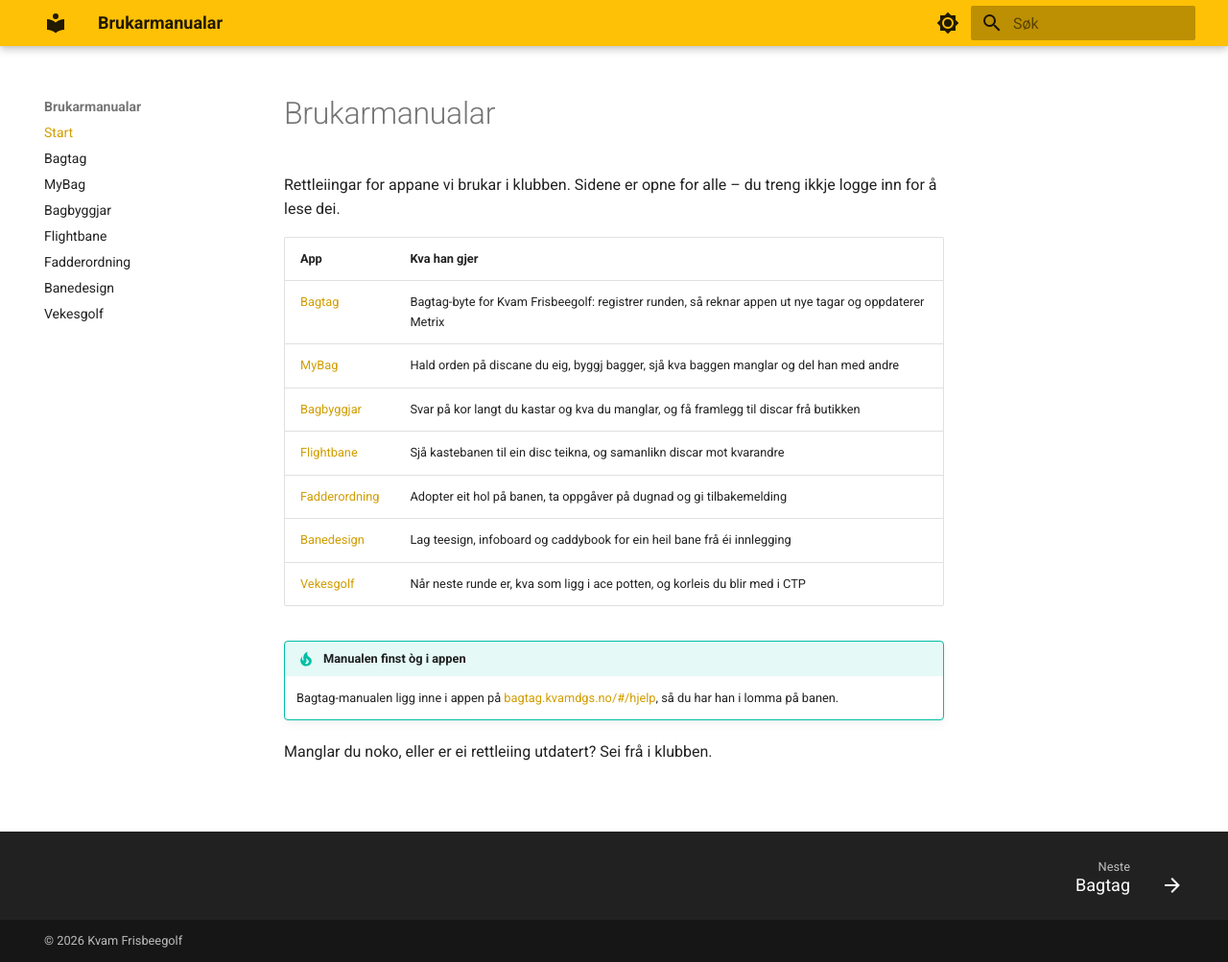
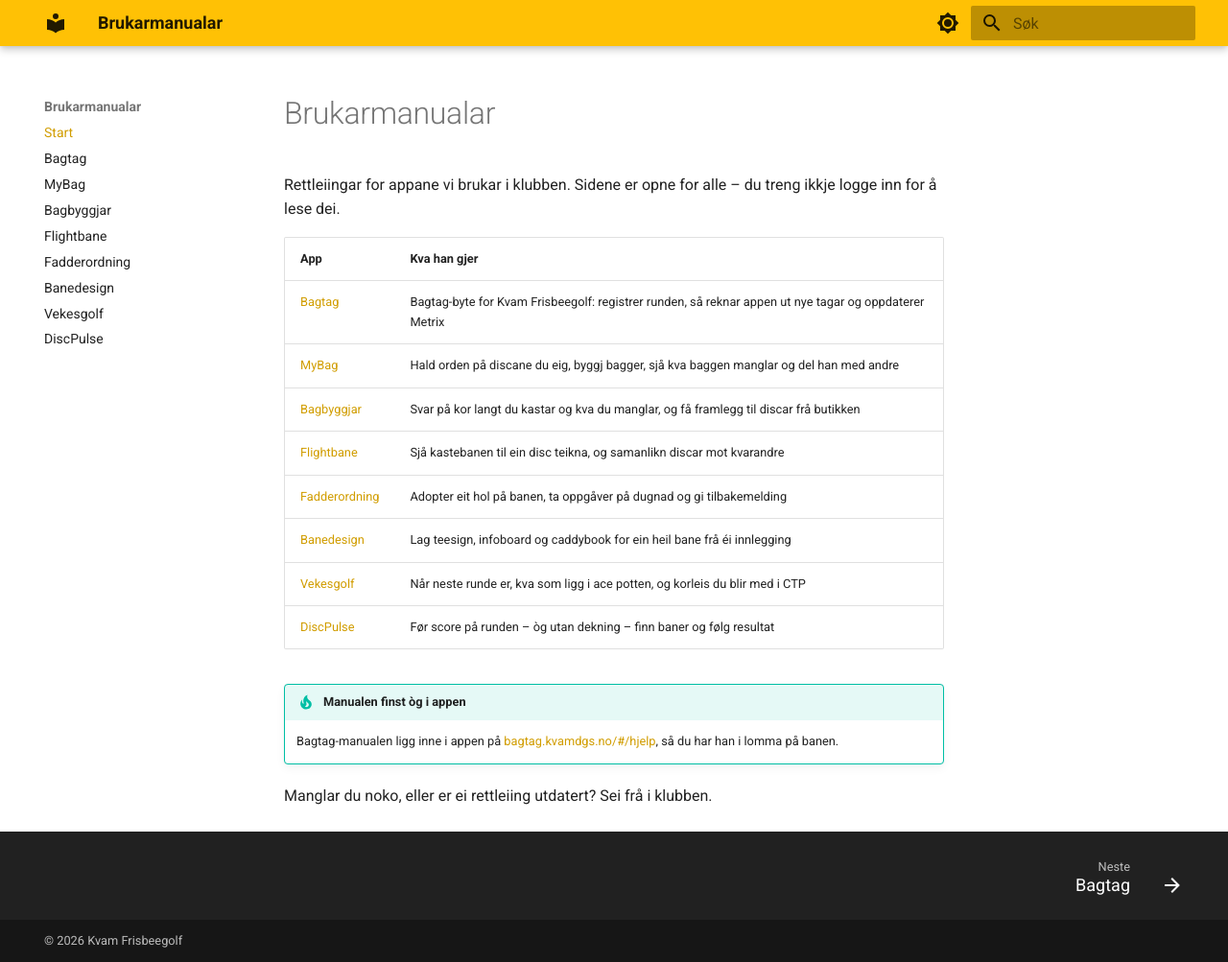
Before and after one commit to hanses89/manuals, an MkDocs documentation site: the page built from docs/index.md, in a window 1280 px wide and 1003 px high. Shown: the whole window at 96% size. Built offline with MkDocs 1.6.1 and Material for MkDocs 9.7.7, drawn with Linux system fonts in a browser that asks for light colours.

Commit message:
Legg DiscPulse inn i menyen og på framsida
Co-Authored-By: Claude Opus 5.5 <noreply@anthropic.com>

```diff
--- a/docs/index.md
+++ b/docs/index.md
@@ -12,6 +12,7 @@ ikkje logge inn for å lese dei.
 | [Fadderordning](fadder.md) | Adopter eit hol på banen, ta oppgåver på dugnad og gi tilbakemelding |
 | [Banedesign](banedesign.md) | Lag teesign, infoboard og caddybook for ein heil bane frå éi innlegging |
 | [Vekesgolf](vekesgolf.md) | Når neste runde er, kva som ligg i ace potten, og korleis du blir med i CTP |
+| [DiscPulse](discpulse.md) | Før score på runden – òg utan dekning – finn baner og følg resultat |
 
 !!! tip "Manualen finst òg i appen"
     Bagtag-manualen ligg inne i appen på
--- a/mkdocs.yml
+++ b/mkdocs.yml
@@ -43,6 +43,7 @@ nav:
   - Fadderordning: fadder.md
   - Banedesign: banedesign.md
   - Vekesgolf: vekesgolf.md
+  - DiscPulse: discpulse.md
 
 markdown_extensions:
   - admonition
```
